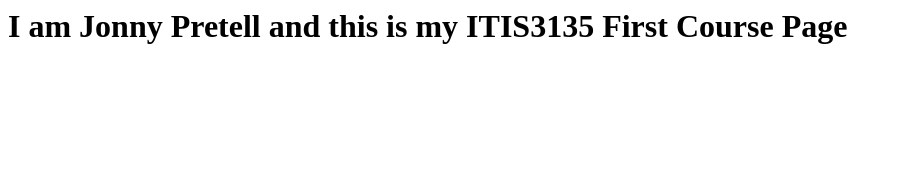
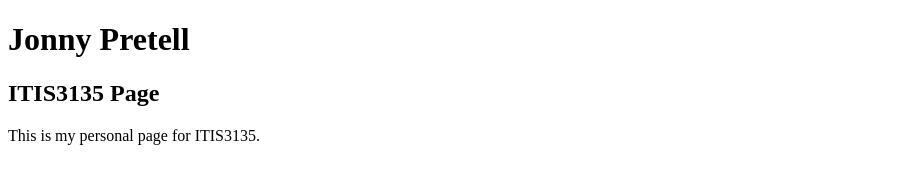
Before and after one commit to GiancarloPretell/GiancarloPretell.github.io, a plain HTML site: page itis3135/index.html in a window 1280 px wide. Shown: the whole page, without its empty margins (0-902 px from the left). Drawn offline with Linux system fonts and the light colour scheme.

Commit message:
pla
validator

```diff
--- a/itis3135/index.html
+++ b/itis3135/index.html
@@ -1,2 +1,14 @@
-<h1>I am Jonny Pretell and this is my ITIS3135 First Course Page </h1>
-<script src="https://lint.page/kit/4d0fe3.js" crossorigin="anonymous"></script>
+<!DOCTYPE html>
+<html lang="en">
+<head>
+  <meta charset="utf-8" />
+  <meta name="viewport" content="width=device-width, initial-scale=1" />
+    <title>Jonny Pretell | ITIS3135 Page</title>
+    <script src="https://lint.page/kit/4d0fe3.js" crossorigin="anonymous"></script>
+</head>
+
+<main>
+    <h1>Jonny Pretell</h1>
+    <h2>ITIS3135 Page</h2>
+    <p>This is my personal page for ITIS3135.</p>
+</main>
```
Also changed, not shown: 1 other file.
